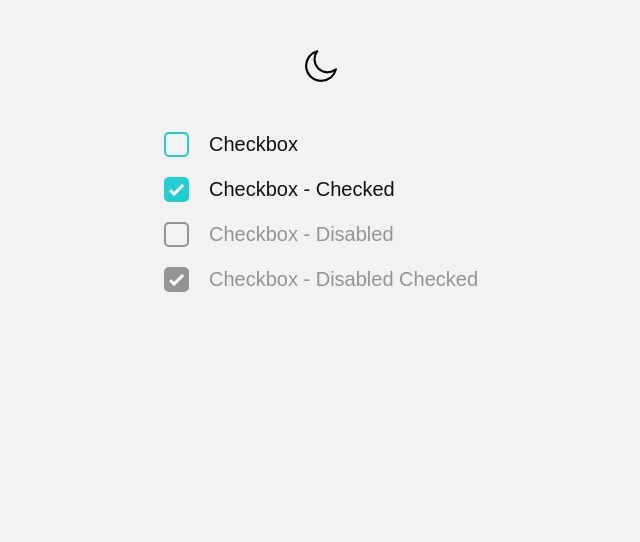
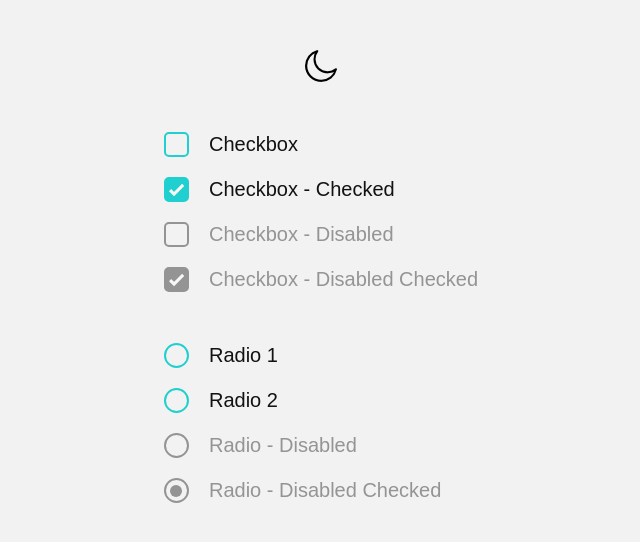
Before and after one commit to elsa-Ilelli/component-checkboxRadio, a website: page index.html in a window 1280 px wide. Shown: the whole page, without its empty margins (319-959 px from the left). Drawn offline with Linux system fonts and the light colour scheme.

Commit message:
[ADD] Ajout des boutons radio

```diff
--- a/index.html
+++ b/index.html
@@ -11,7 +11,7 @@
     <div class="content">
         <label class="checkbox">
             <span class="checkbox__input">
-            <input type="checkbox" name="checkbox" />
+                <input type="checkbox" name="checkbox" class="checkboxInput"/>
                 <span class="checkbox__control">
                     <svg
                     xmlns="http://www.w3.org/2000/svg"
@@ -32,7 +32,7 @@
 
         <label class="checkbox">
             <span class="checkbox__input">
-                <input type="checkbox" name="checked" checked />
+                <input type="checkbox" name="checked" class="checkboxInput" checked />
                 <span class="checkbox__control">
                     <svg
                         xmlns="http://www.w3.org/2000/svg"
@@ -53,7 +53,7 @@
 
         <label class="checkbox">
             <span class="checkbox__input">
-            <input type="checkbox" name="disabled" disabled />
+                <input type="checkbox" name="disabled" class="checkboxInput" disabled />
                 <span class="checkbox__control">
                     <svg
                     xmlns="http://www.w3.org/2000/svg"
@@ -74,7 +74,7 @@
 
         <label class="checkbox">
             <span class="checkbox__input">
-                <input type="checkbox" name="disabled-checked" checked disabled/>
+                <input type="checkbox" name="disabled-checked" class="checkboxInput" checked disabled/>
                 <span class="checkbox__control">
                     <svg
                         xmlns="http://www.w3.org/2000/svg"
@@ -92,6 +92,41 @@
             </span>
             <span class="checkbox__label">Checkbox - Disabled Checked</span>
         </label>
+
+        <div>&nbsp;</div>
+
+        <label class="radio">
+            <span class="radio__input">
+                <input type="radio" name="radio" class="radioInput" />
+                <span class="radio__control"></span>
+            </span>
+            <span class="radio__label">Radio 1</span>
+        </label>
+
+        <label class="radio">
+            <span class="radio__input">
+                <input type="radio" name="radio" class="radioInput" />
+                <span class="radio__control"></span>
+            </span>
+            <span class="radio__label">Radio 2</span>
+        </label>
+
+        <label class="radio">
+            <span class="radio__input">
+                <input type="radio" name="radio2" class="radioInput" disabled />
+                <span class="radio__control"></span>
+            </span>
+            <span class="radio__label">Radio - Disabled</span>
+        </label>
+
+        <label class="radio">
+            <span class="radio__input">
+                <input type="radio" name="radio2" class="radioInput" checked disabled />
+                <span class="radio__control"></span>
+            </span>
+            <span class="radio__label">Radio - Disabled Checked</span>
+        </label>
+
     </div>
 </body>
 </html>
--- a/main.scss
+++ b/main.scss
@@ -63,7 +63,8 @@ body {
     gap: 2rem;
 }
 
-.checkbox {
+.checkbox,
+.radio {
     display: grid;
     grid-template-columns: min-content auto;
     grid-gap: 1em;
@@ -74,7 +75,8 @@ body {
     cursor: pointer;
 }
 
-.checkbox__input {
+.checkbox__input,
+.radio__input {
     display: grid;
     grid-template-areas: "checkbox";
 
@@ -122,6 +124,42 @@ body {
     box-shadow: var(--shadow);
 }
 
+.radio__control {
+    display: grid;
+    place-items: center;
+    width: 1.25em;
+    height: 1.25em;
+    border-radius: 50%;
+    border: 0.1em solid var(--primary);
+    transition: all 0.2s ease-in
+}
+
+input + .radio__control::before {
+  content: "";
+  width: 0.6em;
+  height: 0.6em;
+  background-color: var(--primary);
+  border-radius: 50%;
+  transition: transform 180ms ease-in-out;
+  transform: scale(0);
+}
+
+input:checked + .radio__control::before {
+  transform: scale(1);
+}
+
+input:disabled + .radio__control::before {
+  background-color: var(--disabled);
+}
+
+input:disabled + .radio__control {
+  border: 0.1em solid var(--disabled);
+}
+
+.radio__input input:focus + .radio__control {
+  box-shadow: var(--shadow);
+}
+
 /*//////////////////////////////*/
 /*         THEME BUTTON         */
 /*//////////////////////////////*/
--- a/script.js
+++ b/script.js
@@ -3,9 +3,10 @@
 /*//////////////////////////////*/
 /*      COMPONENT MANAGER       */
 /*//////////////////////////////*/
-const checkboxInput = document.querySelectorAll('input');
+const checkboxInput = document.querySelectorAll('.checkboxInput');
 const labelInput = document.querySelectorAll('.checkbox');
 const checkboxControl = document.querySelectorAll('.checkbox__control');
+
 
 checkboxInput.forEach((input, i) => {
   if(input.hasAttribute('disabled')){
@@ -14,10 +15,23 @@ checkboxInput.forEach((input, i) => {
     labelInput[i].style.cursor = 'not-allowed';
   }
 
-  if(input.hasAttribute('disabled') & input.hasAttribute('checked')){
+  if(input.hasAttribute('disabled') && input.hasAttribute('checked')){
     checkboxControl[i].style.backgroundColor = 'var(--disabled)';
   }
 })
+
+const radioInput = document.querySelectorAll('.radioInput');
+const radioLabel = document.querySelectorAll('.radio');
+const radioControl = document.querySelectorAll('.radio__control');
+
+radioInput.forEach((input, i) => {
+  if(input.hasAttribute('disabled')){
+    radioLabel[i].style.color = 'var(--disabled)';
+    radioLabel[i].style.cursor = 'not-allowed';
+  }
+})
+
+
 
 /*//////////////////////////////*/
 /*          DARK MODE           */
```
Also changed, not shown: css/style.css. Lines whose indentation alone changed are shown as unchanged.
